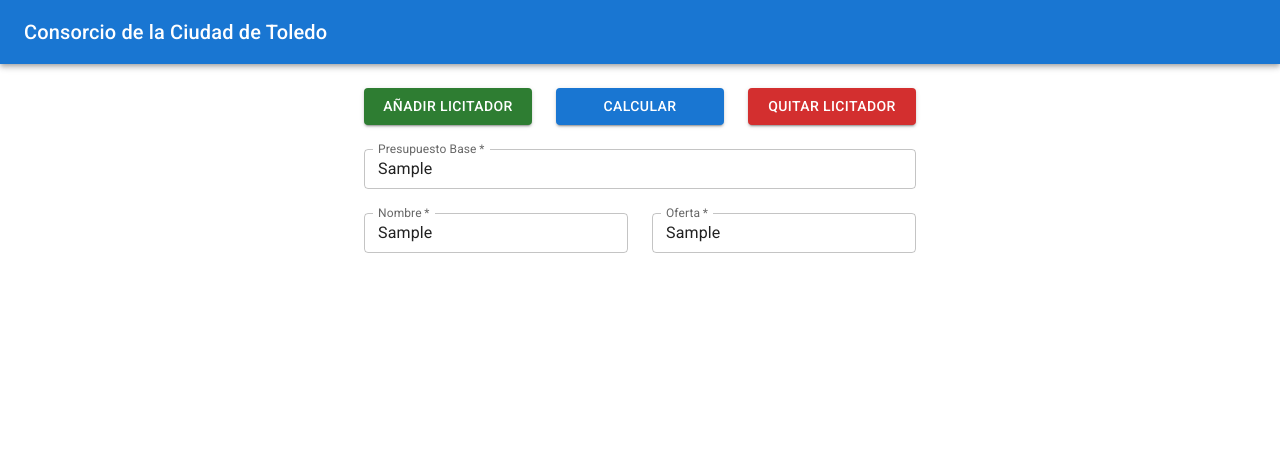
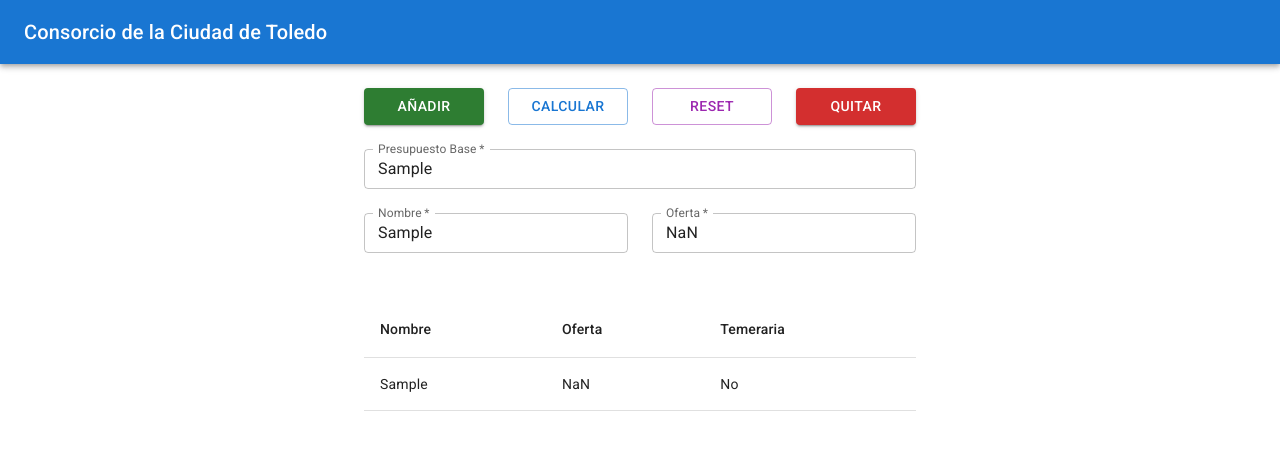
Before and after one commit to SrJimmy/licitacion, a React (Vite) app: page / in a window 1280 px wide. Both pictures are taken after typing "Sample", "Sample", "Sample" into the empty fields and a click on the button "CALCULAR". Shown: the top 450 px of the page. Built offline with nearby package versions, Linux system fonts and the light colour scheme.

Commit message:
Add feature table for form

```diff
--- a/src/components/Form.jsx
+++ b/src/components/Form.jsx
@@ -1,5 +1,16 @@
 import React, { useState } from "react";
-import { Container, Box, Button, TextField } from "@mui/material";
+import {
+  Container,
+  Box,
+  Button,
+  TextField,
+  Table,
+  TableBody,
+  TableCell,
+  TableContainer,
+  TableHead,
+  TableRow,
+} from "@mui/material";
 
 import licitacion from "../helpers/licitacion";
 
@@ -10,18 +21,27 @@ export default function Form() {
     setPresupuestoBase(event.target.value);
   };
 
-  const [licitadores, setInputField] = useState([
-    { nombre: "", oferta: "", temeraria: false },
+  const [licitadores, setLicitadores] = useState([
+    { nombre: "", oferta: undefined, temeraria: false },
   ]);
 
   const handleLicitadoresChange = (index, event) => {
     const values = [...licitadores];
-    values[index][event.target.name] = event.target.value;
-    setInputField(values);
+    if (event.target.name === "oferta") {
+      values[index] = {
+        ...values[index],
+        [event.target.name]: parseFloat(event.target.value),
+      };
+    } else {
+      values[index] = {
+        ...values[index],
+        [event.target.name]: event.target.value,
+      };
+    }
+    setLicitadores(values);
   };
-
   const addLicitador = () => {
-    setInputField([
+    setLicitadores([
       ...licitadores,
       { nombre: "", oferta: "", temeraria: false },
     ]);
@@ -29,13 +49,26 @@ export default function Form() {
 
   const rmLicitador = () => {
     if (licitadores.length > 1) {
-      setInputField(licitadores.slice(0, -1));
+      setLicitadores(licitadores.slice(0, -1));
     }
   };
 
+  const resetForm = () => {
+    setPresupuestoBase("");
+    setLicitadores([{ nombre: "", oferta: "", temeraria: false }]);
+  };
+
+  const [resultados, setResultados] = useState([]);
+
   const handleFormSubmit = (event) => {
     event.preventDefault();
-    console.log(licitacion(presupuestoBase, licitadores));
+    const updatedLicitadores = licitadores.map((licitador) => {
+      return { ...licitador, temeraria: false };
+    });
+    setLicitadores(updatedLicitadores);
+    const result = licitacion(presupuestoBase, updatedLicitadores);
+    setResultados(result);
+    console.log(result);
   };
 
   return (
@@ -45,26 +78,34 @@ export default function Form() {
           <Button
             color="success"
             onClick={addLicitador}
-            sx={{ width: "33%" }}
+            sx={{ width: "25%" }}
             variant="contained"
           >
-            Añadir licitador
+            Añadir
           </Button>
           <Button
             color="primary"
-            sx={{ width: "33%" }}
+            sx={{ width: "25%" }}
             type="submit"
-            variant="contained"
+            variant="outlined"
           >
             Calcular
           </Button>
           <Button
+            color="secondary"
+            onClick={resetForm}
+            sx={{ width: "25%" }}
+            variant="outlined"
+          >
+            Reset
+          </Button>
+          <Button
             color="error"
             onClick={rmLicitador}
-            sx={{ width: "33%" }}
+            sx={{ width: "25%" }}
             variant="contained"
           >
-            Quitar licitador
+            Quitar
           </Button>
         </Box>
 
@@ -109,6 +150,27 @@ export default function Form() {
           </Box>
         ))}
       </Box>
+
+      <TableContainer sx={{ mt: 6 }}>
+        <Table>
+          <TableHead>
+            <TableRow>
+              <TableCell>Nombre</TableCell>
+              <TableCell>Oferta</TableCell>
+              <TableCell>Temeraria</TableCell>
+            </TableRow>
+          </TableHead>
+          <TableBody>
+            {resultados.map((item, index) => (
+              <TableRow key={index}>
+                <TableCell>{item.nombre}</TableCell>
+                <TableCell>{item.oferta}</TableCell>
+                <TableCell>{item.temeraria ? "Sí" : "No"}</TableCell>
+              </TableRow>
+            ))}
+          </TableBody>
+        </Table>
+      </TableContainer>
     </Container>
   );
 }
```
